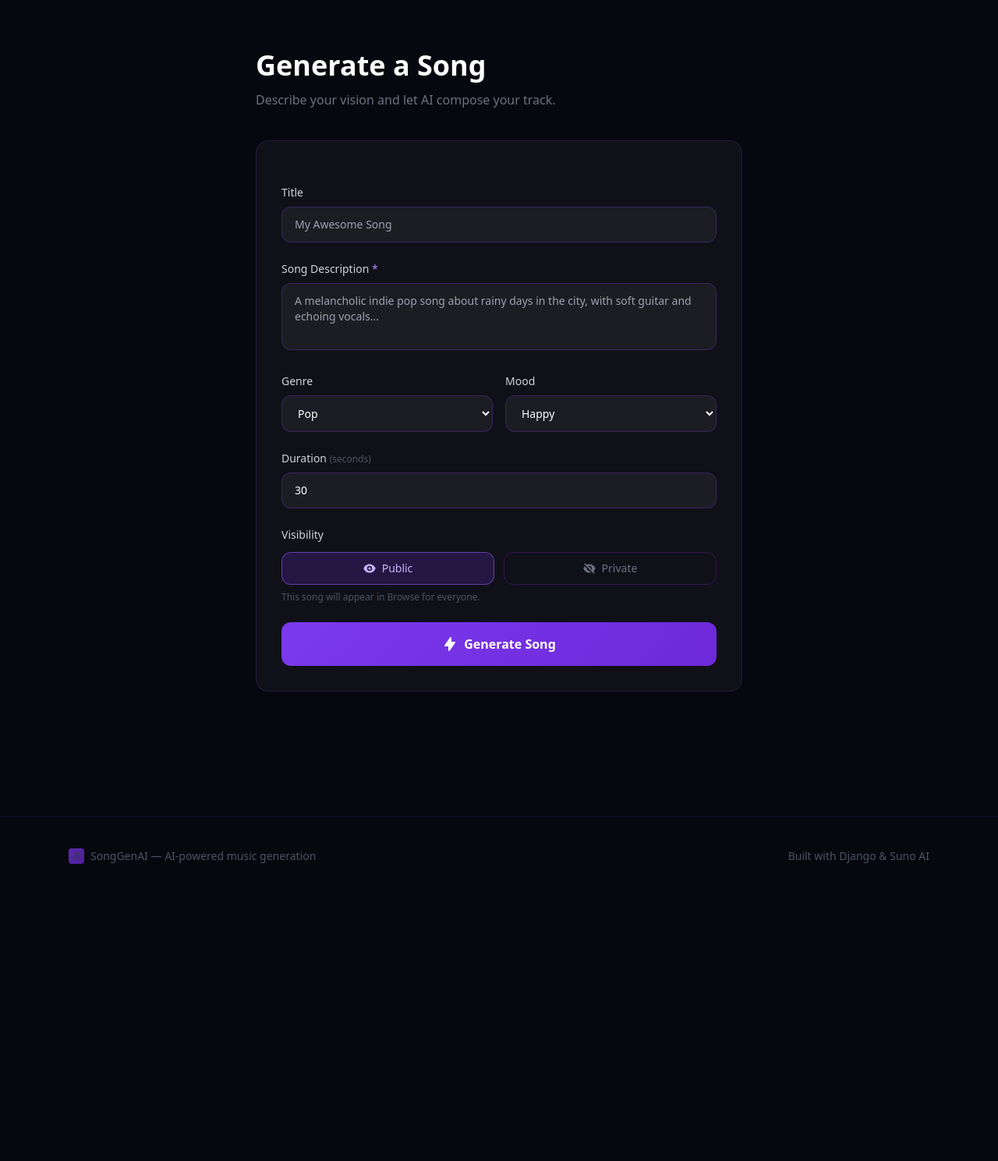
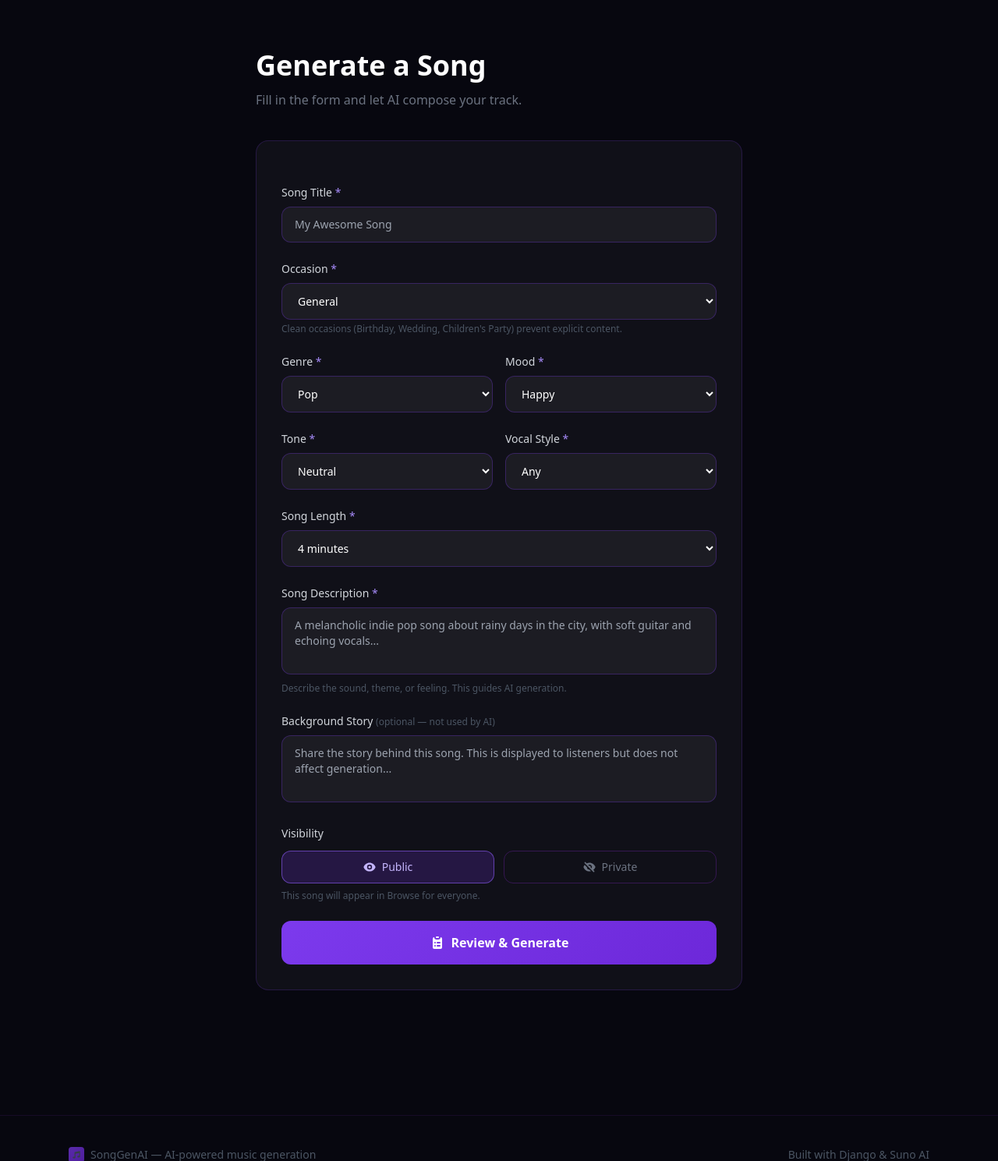
Before and after one commit to Lemonef/SongGenAI, a Django app: template app/templates/generation/index.html in a window 1280 px wide. Shown: the part 65-1554 px from the top of the page at 78% size. Before the commit the page ends 1173 px from the top, so only its background shows below. Run offline with Django 5.2, Linux system fonts and the light colour scheme; the template is opened without the code that fills it, so the values that code supplies are empty; some libraries are stand-ins or nearby versions.

Commit message:
feat: update generation form with all SRS-required fields
Add tone, occasion, vocal_style, background_story fields (FR5, FR7).
Change duration to 2-6 min dropdown (FR6).
Add review screen modal before generation (FR8).
Show failure_reason on failed state (FR11).

Co-Authored-By: Claude Sonnet 4.6 <noreply@anthropic.com>

```diff
--- a/app/templates/generation/index.html
+++ b/app/templates/generation/index.html
@@ -7,31 +7,45 @@
 
   <div class="mb-10">
     <h1 class="text-4xl font-bold mb-3">Generate a Song</h1>
-    <p class="text-gray-500">Describe your vision and let AI compose your track.</p>
+    <p class="text-gray-500">Fill in the form and let AI compose your track.</p>
   </div>
 
-  <!-- Form Card -->
+  <!-- FORM STATE -->
   <div class="card rounded-2xl p-8" x-show="state === 'idle' || state === 'error'">
-    <form @submit.prevent="generate()" class="space-y-6">
+    <form @submit.prevent="showReview()" class="space-y-6">
       {% csrf_token %}
 
       <!-- Title -->
       <div>
-        <label class="block text-sm font-medium text-gray-300 mb-2">Title</label>
-        <input type="text" x-model="form.title" placeholder="My Awesome Song" class="w-full rounded-xl px-4 py-3 text-sm">
+        <label class="block text-sm font-medium text-gray-300 mb-2">Song Title <span class="text-violet-400">*</span></label>
+        <input type="text" x-model="form.title" placeholder="My Awesome Song" required class="w-full rounded-xl px-4 py-3 text-sm">
       </div>
 
-      <!-- Prompt -->
+      <!-- Occasion -->
       <div>
-        <label class="block text-sm font-medium text-gray-300 mb-2">Song Description <span class="text-violet-400">*</span></label>
-        <textarea x-model="form.prompt" rows="3" placeholder="A melancholic indie pop song about rainy days in the city, with soft guitar and echoing vocals..." class="w-full rounded-xl px-4 py-3 text-sm resize-none" required></textarea>
+        <label class="block text-sm font-medium text-gray-300 mb-2">Occasion <span class="text-violet-400">*</span></label>
+        <select x-model="form.occasion" required class="w-full rounded-xl px-4 py-3 text-sm">
+          <option value="General">General</option>
+          <option value="Birthday">Birthday</option>
+          <option value="Wedding">Wedding</option>
+          <option value="Graduation">Graduation</option>
+          <option value="Christmas">Christmas</option>
+          <option value="Valentine's Day">Valentine's Day</option>
+          <option value="Anniversary">Anniversary</option>
+          <option value="Children's Party">Children's Party</option>
+          <option value="Funeral / Memorial">Funeral / Memorial</option>
+          <option value="Workout">Workout</option>
+          <option value="Party / Nightclub">Party / Nightclub</option>
+          <option value="Meditation / Relaxation">Meditation / Relaxation</option>
+        </select>
+        <p class="text-xs text-gray-600 mt-1">Clean occasions (Birthday, Wedding, Children's Party) prevent explicit content.</p>
       </div>
 
       <!-- Genre + Mood -->
       <div class="grid grid-cols-2 gap-4">
         <div>
-          <label class="block text-sm font-medium text-gray-300 mb-2">Genre</label>
-          <select x-model="form.genre" class="w-full rounded-xl px-4 py-3 text-sm">
+          <label class="block text-sm font-medium text-gray-300 mb-2">Genre <span class="text-violet-400">*</span></label>
+          <select x-model="form.genre" required class="w-full rounded-xl px-4 py-3 text-sm">
             <option value="Pop">Pop</option>
             <option value="Rock">Rock</option>
             <option value="Hip-Hop">Hip-Hop</option>
@@ -47,8 +61,8 @@
           </select>
         </div>
         <div>
-          <label class="block text-sm font-medium text-gray-300 mb-2">Mood</label>
-          <select x-model="form.mood" class="w-full rounded-xl px-4 py-3 text-sm">
+          <label class="block text-sm font-medium text-gray-300 mb-2">Mood <span class="text-violet-400">*</span></label>
+          <select x-model="form.mood" required class="w-full rounded-xl px-4 py-3 text-sm">
             <option value="Happy">Happy</option>
             <option value="Sad">Sad</option>
             <option value="Melancholic">Melancholic</option>
@@ -63,10 +77,59 @@
         </div>
       </div>
 
-      <!-- Duration -->
+      <!-- Tone + Vocal Style -->
+      <div class="grid grid-cols-2 gap-4">
+        <div>
+          <label class="block text-sm font-medium text-gray-300 mb-2">Tone <span class="text-violet-400">*</span></label>
+          <select x-model="form.tone" required class="w-full rounded-xl px-4 py-3 text-sm">
+            <option value="Neutral">Neutral</option>
+            <option value="Uplifting">Uplifting</option>
+            <option value="Serious">Serious</option>
+            <option value="Playful">Playful</option>
+            <option value="Inspirational">Inspirational</option>
+            <option value="Nostalgic">Nostalgic</option>
+            <option value="Dreamy">Dreamy</option>
+            <option value="Aggressive">Aggressive</option>
+            <option value="Sensual">Sensual</option>
+          </select>
+        </div>
+        <div>
+          <label class="block text-sm font-medium text-gray-300 mb-2">Vocal Style <span class="text-violet-400">*</span></label>
+          <select x-model="form.vocal_style" required class="w-full rounded-xl px-4 py-3 text-sm">
+            <option value="Any">Any</option>
+            <option value="Male">Male</option>
+            <option value="Female">Female</option>
+            <option value="Duet">Duet</option>
+            <option value="Choir">Choir</option>
+            <option value="Rap">Rap</option>
+            <option value="Instrumental Only">Instrumental Only</option>
+          </select>
+        </div>
+      </div>
+
+      <!-- Song Length -->
       <div>
-        <label class="block text-sm font-medium text-gray-300 mb-2">Duration <span class="text-gray-600 text-xs">(seconds)</span></label>
-        <input type="number" x-model="form.duration" min="10" max="300" placeholder="30" class="w-full rounded-xl px-4 py-3 text-sm">
+        <label class="block text-sm font-medium text-gray-300 mb-2">Song Length <span class="text-violet-400">*</span></label>
+        <select x-model="form.duration" required class="w-full rounded-xl px-4 py-3 text-sm">
+          <option value="120">2 minutes</option>
+          <option value="180">3 minutes</option>
+          <option value="240" selected>4 minutes</option>
+          <option value="300">5 minutes</option>
+          <option value="360">6 minutes</option>
+        </select>
+      </div>
+
+      <!-- Song Description (used as AI prompt) -->
+      <div>
+        <label class="block text-sm font-medium text-gray-300 mb-2">Song Description <span class="text-violet-400">*</span></label>
+        <textarea x-model="form.prompt" rows="3" placeholder="A melancholic indie pop song about rainy days in the city, with soft guitar and echoing vocals..." class="w-full rounded-xl px-4 py-3 text-sm resize-none" required></textarea>
+        <p class="text-xs text-gray-600 mt-1">Describe the sound, theme, or feeling. This guides AI generation.</p>
+      </div>
+
+      <!-- Background Story (stored, NOT used by AI) -->
+      <div>
+        <label class="block text-sm font-medium text-gray-300 mb-2">Background Story <span class="text-gray-600 text-xs">(optional — not used by AI)</span></label>
+        <textarea x-model="form.background_story" rows="3" placeholder="Share the story behind this song. This is displayed to listeners but does not affect generation..." class="w-full rounded-xl px-4 py-3 text-sm resize-none"></textarea>
       </div>
 
       <!-- Visibility Toggle -->
@@ -93,13 +156,46 @@
       <div x-show="state === 'error'" class="rounded-xl px-4 py-3 text-sm text-red-400 border border-red-800/40 bg-red-900/10" x-text="errorMsg"></div>
 
       <button type="submit" class="btn-primary w-full py-4 rounded-xl font-semibold text-base flex items-center justify-center gap-2">
-        <svg class="w-5 h-5" fill="currentColor" viewBox="0 0 20 20"><path d="M11.3 1.046A1 1 0 0112 2v5h4a1 1 0 01.82 1.573l-7 10A1 1 0 018 18v-5H4a1 1 0 01-.82-1.573l7-10a1 1 0 011.12-.38z"/></svg>
-        Generate Song
+        <svg class="w-5 h-5" fill="currentColor" viewBox="0 0 20 20"><path d="M9 2a1 1 0 000 2h2a1 1 0 100-2H9z"/><path fill-rule="evenodd" d="M4 5a2 2 0 012-2 3 3 0 003 3h2a3 3 0 003-3 2 2 0 012 2v11a2 2 0 01-2 2H6a2 2 0 01-2-2V5zm3 4a1 1 0 000 2h.01a1 1 0 100-2H7zm3 0a1 1 0 000 2h3a1 1 0 100-2h-3zm-3 4a1 1 0 100 2h.01a1 1 0 100-2H7zm3 0a1 1 0 100 2h3a1 1 0 100-2h-3z" clip-rule="evenodd"/></svg>
+        Review & Generate
       </button>
     </form>
   </div>
 
-  <!-- Generating State -->
+  <!-- REVIEW MODAL (FR8) -->
+  <div x-show="state === 'review'" x-cloak class="fixed inset-0 z-50 flex items-center justify-center p-4 overflow-y-auto" style="background:rgba(0,0,0,0.8);backdrop-filter:blur(10px)">
+    <div class="card rounded-[2rem] p-8 w-full max-w-lg shadow-2xl border-purple-500/30">
+      <h3 class="text-2xl font-bold mb-2">Review Your Song</h3>
+      <p class="text-gray-500 text-sm mb-6">Confirm details before spending 1 credit to generate.</p>
+
+      <dl class="space-y-3 mb-6">
+        <div class="flex justify-between text-sm"><dt class="text-gray-500">Title</dt><dd class="font-medium text-white" x-text="form.title"></dd></div>
+        <div class="flex justify-between text-sm"><dt class="text-gray-500">Occasion</dt><dd class="font-medium text-white" x-text="form.occasion"></dd></div>
+        <div class="flex justify-between text-sm"><dt class="text-gray-500">Genre</dt><dd class="font-medium text-white" x-text="form.genre"></dd></div>
+        <div class="flex justify-between text-sm"><dt class="text-gray-500">Mood</dt><dd class="font-medium text-white" x-text="form.mood"></dd></div>
+        <div class="flex justify-between text-sm"><dt class="text-gray-500">Tone</dt><dd class="font-medium text-white" x-text="form.tone"></dd></div>
+        <div class="flex justify-between text-sm"><dt class="text-gray-500">Vocal Style</dt><dd class="font-medium text-white" x-text="form.vocal_style"></dd></div>
+        <div class="flex justify-between text-sm"><dt class="text-gray-500">Length</dt><dd class="font-medium text-white" x-text="form.duration / 60 + ' min'"></dd></div>
+        <div class="flex justify-between text-sm"><dt class="text-gray-500">Visibility</dt><dd class="font-medium" :class="form.is_public ? 'text-green-400' : 'text-gray-400'" x-text="form.is_public ? 'Public' : 'Private'"></dd></div>
+      </dl>
+
+      <div class="flex items-center justify-between p-4 rounded-xl bg-violet-900/20 border border-violet-500/20 mb-6">
+        <span class="text-sm text-gray-400">Generation cost</span>
+        <span class="font-bold text-violet-300">1 Credit</span>
+      </div>
+
+      <div class="flex gap-3">
+        <button @click="state = 'idle'" class="flex-1 py-3 rounded-xl border border-purple-900 text-gray-400 hover:text-white text-sm font-medium transition-all">
+          Edit
+        </button>
+        <button @click="generate()" class="flex-1 btn-primary py-3 rounded-xl text-sm font-bold">
+          Confirm & Generate
+        </button>
+      </div>
+    </div>
+  </div>
+
+  <!-- GENERATING STATE -->
   <div x-show="state === 'generating'" class="card rounded-2xl p-10 text-center">
     <div class="flex justify-center items-end gap-1 mb-8 h-16">
       <div class="w-2 bg-violet-600 rounded-full eq-bar" style="height:50%"></div>
@@ -122,14 +218,12 @@
     </div>
   </div>
 
-  <!-- Success State -->
+  <!-- SUCCESS STATE -->
   <div x-show="state === 'success'" class="space-y-4">
     <div class="card rounded-2xl p-8">
       <div class="flex items-start justify-between mb-6">
         <div>
-          <div class="flex items-center gap-2 mb-1">
-            <span class="status-badge bg-green-900/30 text-green-400 border border-green-800/40 px-3 py-1 rounded-full uppercase tracking-wider">Success</span>
-          </div>
+          <span class="status-badge bg-green-900/30 text-green-400 border border-green-800/40 px-3 py-1 rounded-full uppercase tracking-wider text-xs">Success</span>
           <h2 class="text-2xl font-bold mt-3" x-text="song && song.song_title"></h2>
           <p class="text-gray-500 text-sm mt-1" x-text="song ? `${formatTime(song.duration_seconds)} · ${form.genre} · ${form.mood}` : ''"></p>
         </div>
@@ -137,8 +231,6 @@
           <svg class="w-7 h-7" fill="currentColor" viewBox="0 0 20 20"><path d="M18 3a1 1 0 00-1.196-.98l-10 2A1 1 0 006 5v9.114A4.369 4.369 0 005 14c-1.657 0-3 .895-3 2s1.343 2 3 2 3-.895 3-2V7.82l8-1.6v5.894A4.37 4.37 0 0015 12c-1.657 0-3 .895-3 2s1.343 2 3 2 3-.895 3-2V3z"/></svg>
         </div>
       </div>
-
-      <!-- Listen Now / Action -->
       <div class="flex gap-4">
         <button @click="reset" class="flex-1 py-4 rounded-xl border border-purple-800 text-gray-300 hover:text-white hover:border-purple-600 transition-all text-sm font-semibold">
           Generate Another
@@ -152,44 +244,34 @@
     </div>
   </div>
 
-  <!-- Failed State -->
+  <!-- FAILED STATE -->
   <div x-show="state === 'failed'" class="card rounded-2xl p-8 text-center border-red-800/40">
     <div class="w-14 h-14 rounded-full bg-red-900/30 flex items-center justify-center mx-auto mb-4">
       <svg class="w-7 h-7 text-red-400" fill="currentColor" viewBox="0 0 20 20"><path fill-rule="evenodd" d="M4.293 4.293a1 1 0 011.414 0L10 8.586l4.293-4.293a1 1 0 111.414 1.414L11.414 10l4.293 4.293a1 1 0 01-1.414 1.414L10 11.414l-4.293 4.293a1 1 0 01-1.414-1.414L8.586 10 4.293 5.707a1 1 0 010-1.414z" clip-rule="evenodd"/></svg>
     </div>
     <h2 class="text-xl font-bold mb-2">Generation Failed</h2>
-    <p class="text-gray-500 text-sm mb-6">Something went wrong. Please try again.</p>
-    <button @click="reset" class="btn-primary px-6 py-3 rounded-xl text-sm font-medium">Try Again</button>
+    <p class="text-gray-500 text-sm mb-2" x-text="failureReason || 'Something went wrong. Please try again.'"></p>
+    <button @click="reset" class="btn-primary px-6 py-3 rounded-xl text-sm font-medium mt-4">Try Again</button>
   </div>
 
-  <!-- Fallback Modal (insufficient credits / suno offline / suno no credits) -->
+  <!-- FALLBACK MODAL -->
   <div x-show="showFallbackModal" x-cloak class="fixed inset-0 z-50 flex items-center justify-center p-4" style="background:rgba(0,0,0,0.8); backdrop-filter: blur(8px);">
     <div class="card rounded-[2.5rem] p-10 w-full max-w-md shadow-2xl relative border-purple-500/30 text-center" @click.away="showFallbackModal = false">
-      <div class="w-20 h-20 rounded-3xl flex items-center justify-center mx-auto mb-6"
-           :class="fallbackModal.iconBg">
-        <!-- Credits icon -->
+      <div class="w-20 h-20 rounded-3xl flex items-center justify-center mx-auto mb-6" :class="fallbackModal.iconBg">
         <template x-if="fallbackModal.type === 'app_credits'">
           <svg class="w-10 h-10 text-yellow-500" fill="currentColor" viewBox="0 0 20 20"><path fill-rule="evenodd" d="M18 10a8 8 0 11-16 0 8 8 0 0116 0zm-7 4a1 1 0 11-2 0 1 1 0 012 0zm-1-9a1 1 0 00-1 1v4a1 1 0 102 0V6a1 1 0 00-1-1z" clip-rule="evenodd"/></svg>
         </template>
-        <!-- Offline icon -->
-        <template x-if="fallbackModal.type === 'suno_offline'">
+        <template x-if="fallbackModal.type !== 'app_credits'">
           <svg class="w-10 h-10 text-blue-400" fill="currentColor" viewBox="0 0 20 20"><path fill-rule="evenodd" d="M17.778 8.222c-4.296-4.296-11.26-4.296-15.556 0A1 1 0 01.808 6.808c5.076-5.077 13.308-5.077 18.384 0a1 1 0 01-1.414 1.414zM14.95 11.05a7 7 0 00-9.9 0 1 1 0 01-1.414-1.414 9 9 0 0112.728 0 1 1 0 01-1.414 1.414zM12.12 13.88a3 3 0 00-4.242 0 1 1 0 01-1.415-1.415 5 5 0 017.072 0 1 1 0 01-1.415 1.415zM9 16a1 1 0 100-2 1 1 0 000 2z" clip-rule="evenodd"/></svg>
-        </template>
-        <!-- Suno credits icon -->
-        <template x-if="fallbackModal.type === 'suno_no_credits'">
-          <svg class="w-10 h-10 text-orange-400" fill="currentColor" viewBox="0 0 20 20"><path d="M8.433 7.418c.155-.103.346-.196.567-.267v1.698a2.305 2.305 0 01-.567-.267C8.07 8.34 8 8.114 8 8c0-.114.07-.34.433-.582zM11 12.849v-1.698c.22.071.412.164.567.267.364.243.433.468.433.582 0 .114-.07.34-.433.582a2.305 2.305 0 01-.567.267z"/><path fill-rule="evenodd" d="M10 18a8 8 0 100-16 8 8 0 000 16zm1-13a1 1 0 10-2 0v.092a4.535 4.535 0 00-1.676.662C6.602 6.234 6 7.009 6 8c0 .99.602 1.765 1.324 2.246.48.32 1.054.545 1.676.662v1.941c-.391-.127-.68-.317-.843-.504a1 1 0 10-1.51 1.31c.562.649 1.413 1.076 2.353 1.253V15a1 1 0 102 0v-.092a4.535 4.535 0 001.676-.662C13.398 13.766 14 12.991 14 12c0-.99-.602-1.765-1.324-2.246A4.535 4.535 0 0011 9.092V7.151c.391.127.68.317.843.504a1 1 0 101.511-1.31c-.563-.649-1.413-1.076-2.354-1.253V5z" clip-rule="evenodd"/></svg>
         </template>
       </div>
       <h3 class="text-3xl font-bold mb-3" x-text="fallbackModal.title"></h3>
       <p class="text-gray-400 mb-8 leading-relaxed" x-html="fallbackModal.body"></p>
-
       <div class="space-y-3">
-        <button @click="showFallbackModal = false; generate(true)"
-                class="w-full btn-primary py-4 rounded-2xl font-bold shadow-lg hover:scale-[1.02] active:scale-[0.98] transition-all">
+        <button @click="showFallbackModal = false; generate(true)" class="w-full btn-primary py-4 rounded-2xl font-bold">
           Generate with Mock (Free)
         </button>
-        <button @click="showFallbackModal = false"
-                class="w-full py-4 rounded-2xl border border-white/5 text-gray-500 hover:text-white hover:bg-white/5 transition-all font-semibold">
+        <button @click="showFallbackModal = false" class="w-full py-4 rounded-2xl border border-white/5 text-gray-500 hover:text-white hover:bg-white/5 transition-all font-semibold">
           Cancel
         </button>
       </div>
@@ -204,32 +286,46 @@ function songGen() {
     state: 'idle',
     song: null,
     errorMsg: '',
+    failureReason: '',
     statusMessage: 'AI is composing your track...',
     pollTimer: null,
     form: {
       prompt: '',
       genre: 'Pop',
       mood: 'Happy',
+      tone: 'Neutral',
+      occasion: 'General',
+      vocal_style: 'Any',
+      background_story: '',
       title: '',
-      duration: 30,
+      duration: '240',
       is_public: true,
     },
     showFallbackModal: false,
     fallbackModal: { type: '', title: '', body: '', iconBg: '' },
 
+    showReview() {
+      if (!this.form.prompt.trim()) { this.state = 'error'; this.errorMsg = 'Please describe your song.'; return; }
+      if (!this.form.title.trim()) { this.state = 'error'; this.errorMsg = 'Please enter a song title.'; return; }
+      this.state = 'review';
+    },
+
     async generate(forceMock = false) {
-      if (!this.form.prompt.trim()) { this.state = 'error'; this.errorMsg = 'Please describe your song.'; return; }
-
       this.state = 'generating';
       this.errorMsg = '';
+      this.failureReason = '';
       this.song = null;
 
       const fd = new FormData();
       fd.append('prompt', this.form.prompt);
       fd.append('genre', this.form.genre);
       fd.append('mood', this.form.mood);
+      fd.append('tone', this.form.tone);
+      fd.append('occasion', this.form.occasion);
+      fd.append('vocal_style', this.form.vocal_style);
+      fd.append('background_story', this.form.background_story);
       fd.append('requested_title', this.form.title || 'Untitled Song');
-      fd.append('requested_duration_seconds', this.form.duration || 30);
+      fd.append('requested_duration_seconds', this.form.duration || 240);
       fd.append('is_public', this.form.is_public);
       if (forceMock) fd.append('force_mock', 'true');
 
@@ -244,59 +340,36 @@ function songGen() {
 
         if (data.status === 'insufficient_credits') {
           this.state = 'idle';
-          this.fallbackModal = {
-            type: 'app_credits',
-            title: 'Out of Credits',
-            body: 'Your platform credits are empty. You can still generate a <b>Mock Song</b> for free to test your prompt!',
-            iconBg: 'bg-yellow-500/10 border border-yellow-500/20',
-          };
-          this.showFallbackModal = true;
-          return;
+          this.fallbackModal = { type: 'app_credits', title: 'Out of Credits', body: 'Your platform credits are empty. You can still generate a <b>Mock Song</b> for free to test your prompt!', iconBg: 'bg-yellow-500/10 border border-yellow-500/20' };
+          this.showFallbackModal = true; return;
         }
         if (data.status === 'suno_offline') {
           this.state = 'idle';
-          this.fallbackModal = {
-            type: 'suno_offline',
-            title: 'Suno Unreachable',
-            body: 'Cannot connect to Suno AI right now. You can generate a <b>Mock Song</b> for free while you wait.',
-            iconBg: 'bg-blue-500/10 border border-blue-500/20',
-          };
-          this.showFallbackModal = true;
-          return;
+          this.fallbackModal = { type: 'suno_offline', title: 'Suno Unreachable', body: 'Cannot connect to Suno AI right now. You can generate a <b>Mock Song</b> for free while you wait.', iconBg: 'bg-blue-500/10 border border-blue-500/20' };
+          this.showFallbackModal = true; return;
         }
         if (data.status === 'suno_no_credits') {
           this.state = 'idle';
-          this.fallbackModal = {
-            type: 'suno_no_credits',
-            title: 'Suno Credits Exhausted',
-            body: 'The Suno API has run out of credits. You can generate a <b>Mock Song</b> for free in the meantime.',
-            iconBg: 'bg-orange-500/10 border border-orange-500/20',
-          };
-          this.showFallbackModal = true;
-          return;
+          this.fallbackModal = { type: 'suno_no_credits', title: 'Suno Credits Exhausted', body: 'The Suno API has run out of credits. You can generate a <b>Mock Song</b> for free in the meantime.', iconBg: 'bg-orange-500/10 border border-orange-500/20' };
+          this.showFallbackModal = true; return;
         }
         if (data.status === 'suno_error') {
           this.state = 'idle';
-          this.fallbackModal = {
-            type: 'suno_offline',
-            title: 'Suno Unavailable',
-            body: 'Suno AI ran into an issue and could not generate your song. You can generate a <b>Mock Song</b> for free instead.',
-            iconBg: 'bg-blue-500/10 border border-blue-500/20',
-          };
-          this.showFallbackModal = true;
-          return;
+          this.fallbackModal = { type: 'suno_offline', title: 'Suno Unavailable', body: 'Suno AI ran into an issue. You can generate a <b>Mock Song</b> for free instead.', iconBg: 'bg-blue-500/10 border border-blue-500/20' };
+          this.showFallbackModal = true; return;
         }
 
         this.song = data;
-
         if (data.status === 'SUCCESS') {
           this.state = 'success';
         } else if (data.status === 'FAILED') {
+          this.failureReason = data.failure_reason || 'Generation failed. Please try again.';
           this.state = 'failed';
         } else {
           this.pollStatus(data.song_id);
         }
       } catch (e) {
+        this.state = 'error';
         this.errorMsg = e.message || 'Generation failed. Please try again.';
       }
     },
@@ -320,24 +393,16 @@ function songGen() {
           if (data.status === 'SUCCESS') {
             clearInterval(this.pollTimer);
             this.state = 'success';
-            // Auto-play in global player
             this.$nextTick(() => {
-              this.$dispatch('play-song', {
-                id: this.song.song_id,
-                title: this.song.song_title,
-                creator_name: this.song.creator_name,
-                audio_url: this.song.audio_url,
-                image_url: this.song.image_url
-              });
+              this.$dispatch('play-song', { id: this.song.song_id, title: this.song.song_title, creator_name: this.song.creator_name, audio_url: this.song.audio_url, image_url: this.song.image_url });
             });
           } else if (data.status === 'FAILED') {
-            // robustness: double-check check one more time after a short delay
-            // in case of a status race condition
             setTimeout(async () => {
               const checkRes = await fetch(`/generation/status/${songId}/`);
               const checkData = await checkRes.json();
               if (checkData.status === 'FAILED') {
                 clearInterval(this.pollTimer);
+                this.failureReason = checkData.failure_reason || 'Generation failed. Please try again.';
                 this.state = 'failed';
               }
             }, 2000);
@@ -358,6 +423,7 @@ function songGen() {
       this.state = 'idle';
       this.song = null;
       this.errorMsg = '';
+      this.failureReason = '';
     },
   };
 }
```
